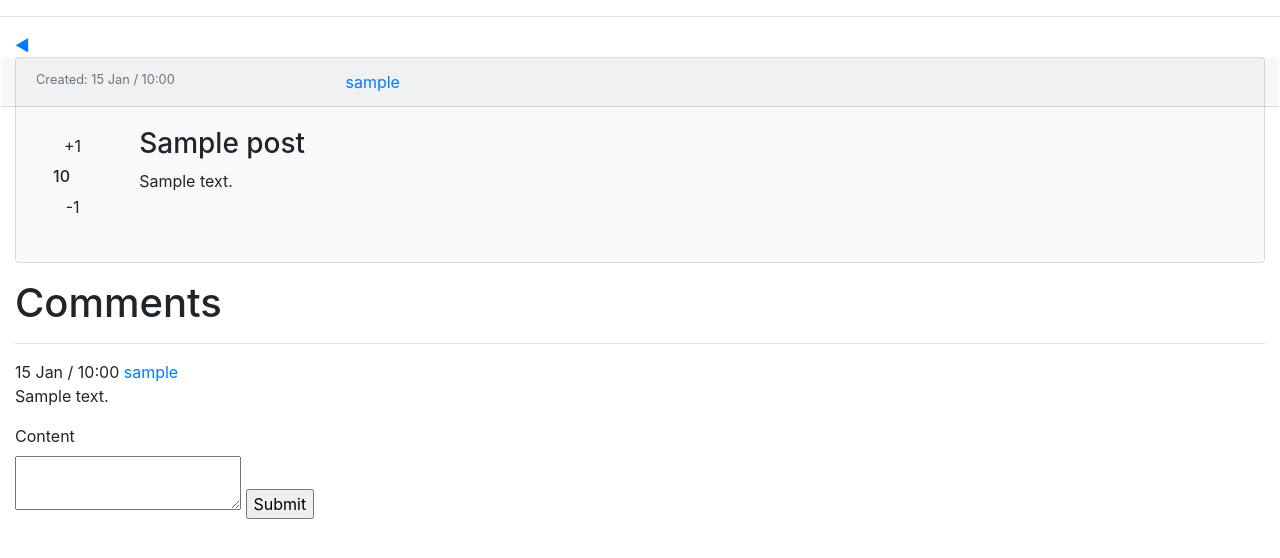
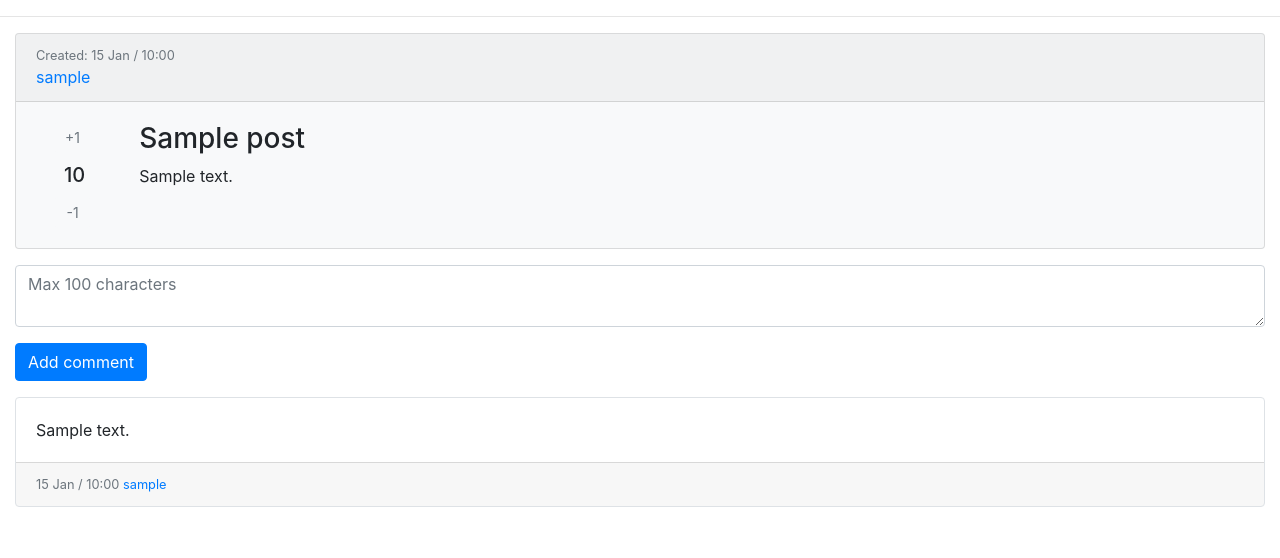
Before and after one commit to ranven/nutcracker-news, a Flask app: template templates/post.html in a window 1280 px wide. Shown: the part 72-630 px from the top of the page. Run offline with Flask 2, Linux system fonts and the light colour scheme; the visitor is signed in with stand-in values (Sample User, id 1); the template is opened without the code that fills it: most values are stand-ins (such as "Sample title", 1, 10 or a date in 2020); parts of the project's set-up code (start-up, migrations or seed data) failed here and were passed over.

Commit message:
improve post listing+individual post styling, add comment styling

```diff
--- a/static/styles/styles.css
+++ b/static/styles/styles.css
@@ -1,13 +1,11 @@
-/* fix for buggy bootstrap nav bar */
-.navbar-collapse.collapse.in {
-    display: block!important;
-  }
 .greeting {
   color: gray;
   font-style: italic;
 }
 .upvote-counter {
-  margin: 2px !important;
+  margin: 2px;
+  padding: .5rem 0;
+  text-align: center;
 }
 .post-content {
   overflow-wrap: break-word;
--- a/templates/edit.html
+++ b/templates/edit.html
@@ -6,7 +6,7 @@
     <form method="POST" action="/edit/comment/{{comment.comment_id}}">
         <input type="hidden" name="method" value="put" />
         <label>Content</label><br/>
-        <input name="content" type="text" minlength="1" maxlength="1000" value="{{comment.content}}" required>
+        <input name="content" type="text" minlength="1" maxlength="100" value="{{comment.content}}" required>
         <input type="submit" value="Submit">
     </form>
     <hr/>
--- a/templates/post.html
+++ b/templates/post.html
@@ -2,24 +2,23 @@
 <html>
     {% block page_content %}
     <div>
-        <a href="/">◄</a>
         {% if post %}
         <div class="card bg-light mb-3">
-            <div class="row card-header">
-                <small class="text-muted col-3">Created: {{post.created_at|datetimeformat}}
+            <div class="card-header">
+                <small class="text-muted col-md row">Created: {{post.created_at|datetimeformat}}
                     {% if post.created_at != post.edited_at %}
                     <br/>Edited: {{post.edited_at|datetimeformat}}
                     {% endif %}
                 </small>
-                <a class="col-2" href="/users/{{post.user_id}}">{{post.username}}</a>
+                <a class="col-md row" href="/users/{{post.user_id}}">{{post.username}}</a>
             </div>
             <div class="row card-body">
                 {% if session.username %}
-                <form class="col-1"  method="post" action="/likes">
+                <form class="my-auto col-1"  method="post" action="/likes">
                     <input type="hidden" name="post_id" value="{{post.post_id}}">
-                    <input class="btn btn-light col-md-12" type="submit" name="vote_button" value="+1">
-                    <h6 class="upvote-counter col-md-12">{{ post.votes }} </h6>
-                <input class="btn btn-light col-md-12" type="submit" name="vote_button" value="-1">
+                    <input class="btn btn-sm btn-light col-md-6 offset-md-3 text-muted" type="submit" name="vote_button" value="+1">
+                    <h5 class="upvote-counter col-md-12">{{ post.votes }} </h5>
+                    <input class="btn btn-sm btn-light col-md-6 offset-md-3 text-muted" type="submit" name="vote_button" value="-1">
             </form>
             {% endif %}
             <div class="col-10 post-content">
@@ -32,30 +31,34 @@
         </div>
         {% else %}
         <p>This post doesn't exist...</p>
+        <a href="/">Back to post listing</a>
         {% endif %}
     </div>
-    <h1>Comments</h1>
+    {% if session.username and post %}
+    <form method="POST" action="/posts/{{post.post_id}}/comments">
+    <div class="form-group">
+        <textarea class="form-control" placeholder="Max 100 characters" maxlength="100" name="content"></textarea>
+    </div>
+        <input class="btn btn-primary" type="submit" value="Add comment">
+    </form>
+    {% endif %}
     {% for comment in post_comments %}
-    <div>
-        <hr/>
-        {{comment.created_at|datetimeformat}}
-        <a href="/users/{{comment.user_id}}">{{comment.username}}</a>
-        <p>{{comment.content}}
+    <div class="card border mb-3">
+        <div class="card-body">
+            <p class="card-text">{{comment.content}}
 
-            {% if comment.created_at != comment.edited_at %}
-            <i>(edited {{comment.edited_at|datetimeformat}})</i>
-            {% endif %}
-        </p>
+                {% if comment.created_at != comment.edited_at %}
+                <small class="text-muted">(edited {{comment.edited_at|datetimeformat}})</small>
+                {% endif %}
+            </p>
+        </div>
+        <div class="card-footer">
+            <small class="text-muted">
+                {{comment.created_at|datetimeformat}}
+                <a href="/users/{{comment.user_id}}">{{comment.username}}</a>
+            </small>
+        </div>
     </div>
     {% endfor %}
-    {% if session.username %}
-    <div>
-        <form method="POST" action="/posts/{{post.post_id}}/comments">
-        <label>Content</label><br/>
-        <textarea name="content"></textarea>
-        <input type="submit" value="Submit">
-        </form>
-    </div>
-    {% endif %}
     {% endblock %}
 </html>
```
Also changed, not shown: templates/posts.html (+8 -9 lines).
